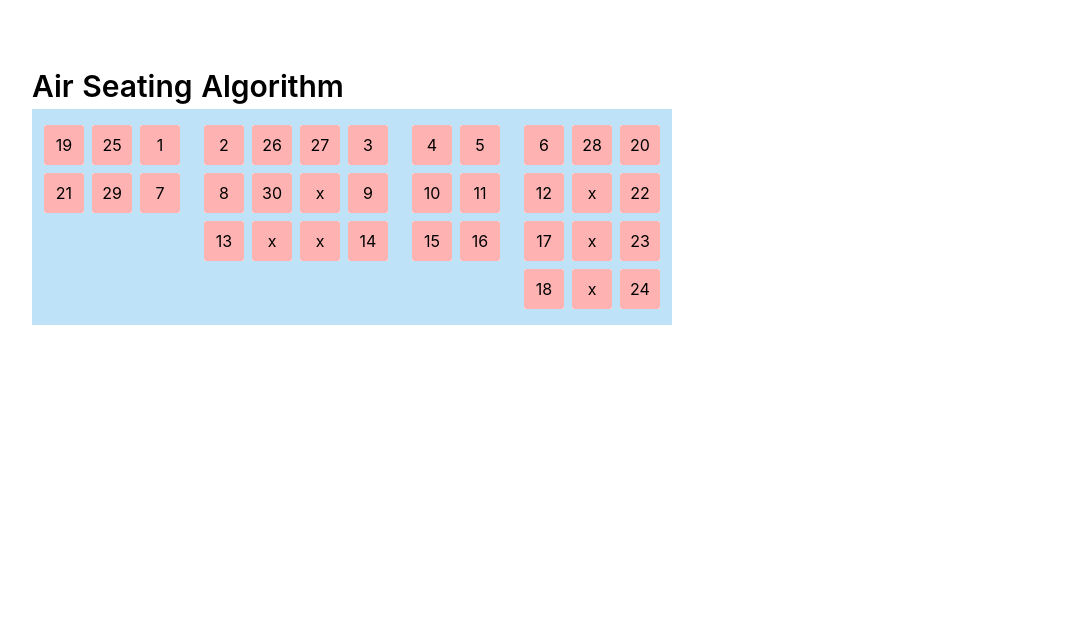
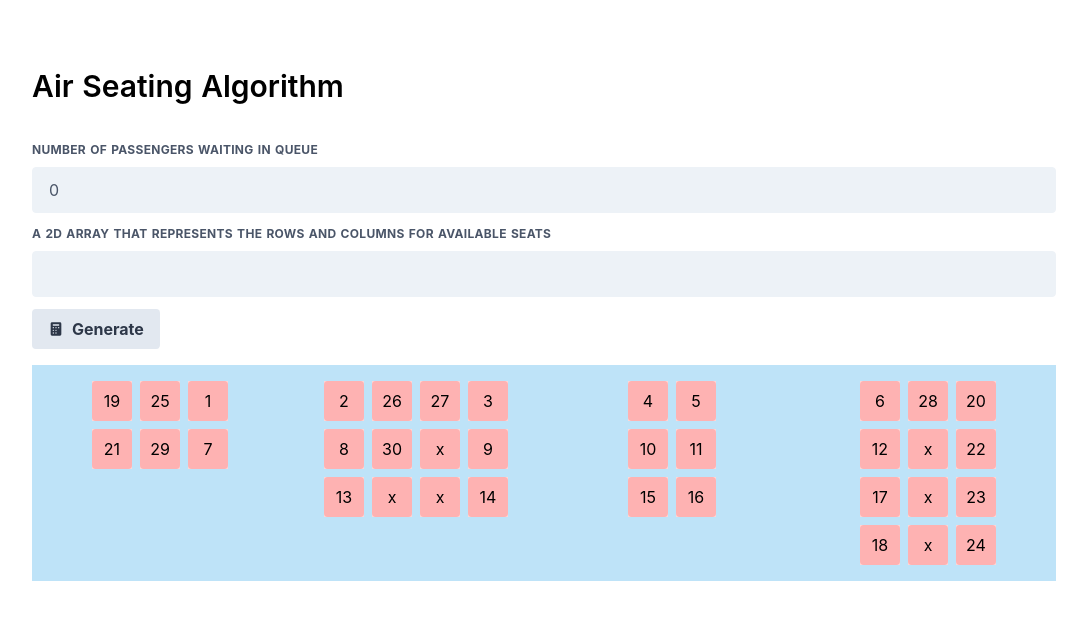
Before and after one commit to jakzaizzat/Airplane-algorithm-front-end, a Nuxt app: page / in a window 1280 px wide. Shown: the top 620 px of the page, without its empty margins (96-1183 px from the left). Built offline with nearby package versions, Linux system fonts and the light colour scheme.

Commit message:
Add Form

```diff
--- a/components/Seats.vue
+++ b/components/Seats.vue
@@ -6,7 +6,7 @@
         :key="index"
         class="flex-1 flex flex-col flex-wrap mx-2"
       >
-        <div v-for="(row,i) in structure[0]" :key="row" class="flex">
+        <div v-for="(row,i) in structure[0]" :key="row" class="flex justify-center">
           <div class="bg-red-200 m-1" v-for="col in structure[1]" :key="col">
             <Seat>{{ getValue(index) }}</Seat>
           </div>
@@ -19,6 +19,16 @@
 <script>
 import Seat from '~/components/Seat'
 export default {
+  props: {
+    lanes: {
+      required: true,
+      type: Array
+    },
+    structures: {
+      required: true,
+      type: Array
+    }
+  },
   components: {
     Seat
   },
@@ -26,14 +36,7 @@ export default {
     return {
       starting: 0,
       currentLane: -1,
-      seats: [],
-      structures: [[2, 3], [3, 4], [3, 2], [4, 3]],
-      lanes: [
-        [19, 25, 1, 21, 29, 7],
-        [2, 26, 27, 3, 8, 30, 'x', 9, 13, 'x', 'x', 14],
-        [4, 5, 10, 11, 15, 16],
-        [6, 28, 20, 12, 'x', 22, 17, 'x', 23, 18, 'x', 24]
-      ]
+      seats: []
     }
   },
   methods: {
@@ -61,6 +64,6 @@ export default {
 }
 
 .lane {
-  @apply bg-blue-200 py-3;
+  @apply bg-blue-200 w-full py-3;
 }
 </style>
--- a/pages/index.vue
+++ b/pages/index.vue
@@ -2,12 +2,51 @@
   <div class="container">
     <div>
       <h1>Air Seating Algorithm</h1>
-      <!-- <div v-for="(structure, index) in structures" :key="stucture">
-        <div v-for="row in structure[0]" :key="row">
-          <div v-for="col in structure[1]" :key="col">{{ lanes[index][starting] }}</div>
+      <form class="mb-4" @submit.prevent="calculate">
+        <div>
+          <label
+            class="block uppercase tracking-wide text-gray-700 text-xs font-bold mb-2"
+            for="grid-password"
+          >Number of passengers waiting in queue</label>
+          <input
+            class="appearance-none block w-full bg-gray-200 text-gray-700 border border-gray-200 rounded py-3 px-4 mb-3 leading-tight focus:outline-none focus:bg-white focus:border-gray-500"
+            type="number"
+            v-model="form.passengers"
+          >
         </div>
-      </div>-->
-      <Seats/>
+        <div>
+          <label
+            class="block uppercase tracking-wide text-gray-700 text-xs font-bold mb-2"
+            for="grid-password"
+          >a 2D array that represents the rows and columns for available seats</label>
+          <input
+            class="appearance-none block w-full bg-gray-200 text-gray-700 border border-gray-200 rounded py-3 px-4 mb-3 leading-tight focus:outline-none focus:bg-white focus:border-gray-500"
+            type="text"
+            v-model="form.array"
+          >
+        </div>
+
+        <button
+          class="bg-gray-300 hover:bg-gray-400 text-gray-800 font-bold py-2 px-4 rounded inline-flex items-center"
+          type="submit"
+        >
+          <svg
+            xmlns="http://www.w3.org/2000/svg"
+            viewBox="0 0 24 24"
+            class="fill-current w-4 h-4 mr-2"
+          >
+            <path
+              class="primary"
+              d="M6 2h12a2 2 0 0 1 2 2v16a2 2 0 0 1-2 2H6a2 2 0 0 1-2-2V4c0-1.1.9-2 2-2zm2 3a1 1 0 1 0 0 2h8a1 1 0 0 0 0-2H8zm0 4a1 1 0 1 0 0 2 1 1 0 0 0 0-2zm4 0a1 1 0 1 0 0 2 1 1 0 0 0 0-2zm4 0a1 1 0 1 0 0 2 1 1 0 0 0 0-2zm-8 4a1 1 0 1 0 0 2 1 1 0 0 0 0-2zm4 0a1 1 0 1 0 0 2 1 1 0 0 0 0-2zm-4 4a1 1 0 1 0 0 2 1 1 0 0 0 0-2zm4 0a1 1 0 1 0 0 2 1 1 0 0 0 0-2z"
+            ></path>
+            <rect width="2" height="6" x="15" y="13" class="secondary" rx="1"></rect>
+          </svg>
+          <span>Generate</span>
+        </button>
+      </form>
+      <div v-if="lanes.length>0">
+        <Seats :lanes="lanes" :structures="structures"/>
+      </div>
     </div>
   </div>
 </template>
@@ -30,18 +69,31 @@ export default {
         [2, 26, 27, 3, 8, 30, 'x', 9, 13, 'x', 'x', 14],
         [4, 5, 10, 11, 15, 16],
         [6, 28, 20, 12, 'x', 22, 17, 'x', 23, 18, 'x', 24]
-      ]
+      ],
+      form: {
+        passengers: 0,
+        array: ''
+      }
+    }
+  },
+  methods: {
+    calculate() {
+      alert('dah tekan')
+      console.log(this.form)
     }
   }
 }
 </script>
 
 <style lang="postcss">
+html {
+  @apply bg-white;
+}
 .container {
   @apply max-w-5xl py-16 mx-auto;
 }
 
 h1 {
-  @apply text-3xl font-semibold;
+  @apply text-3xl font-semibold mb-8;
 }
 </style>
```
